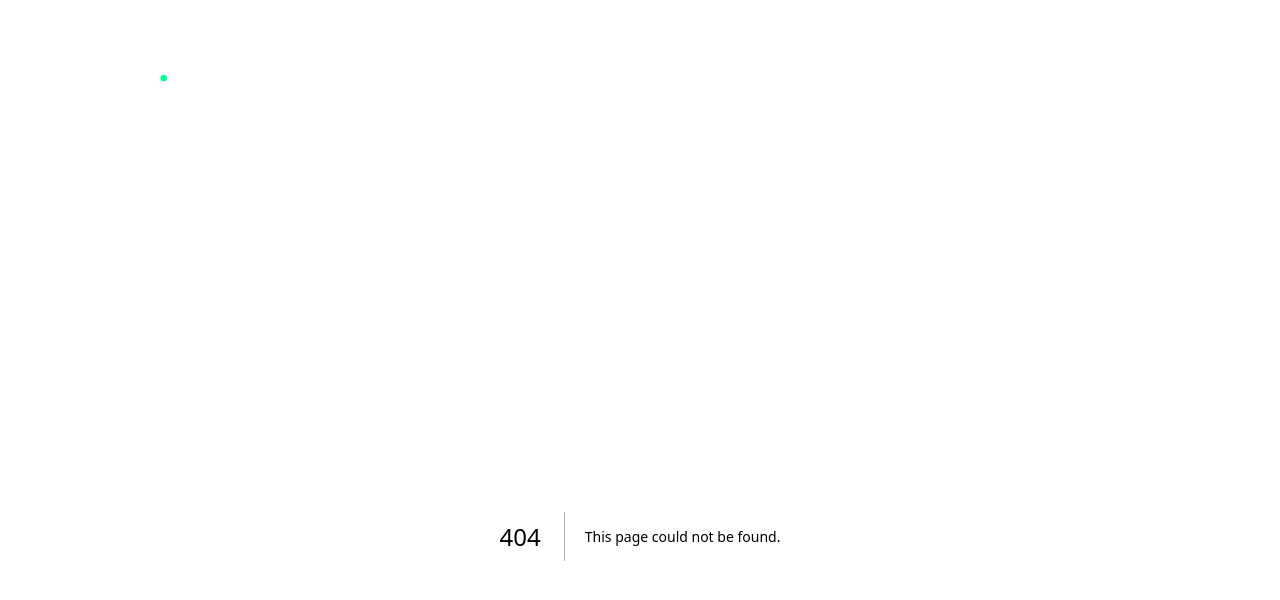
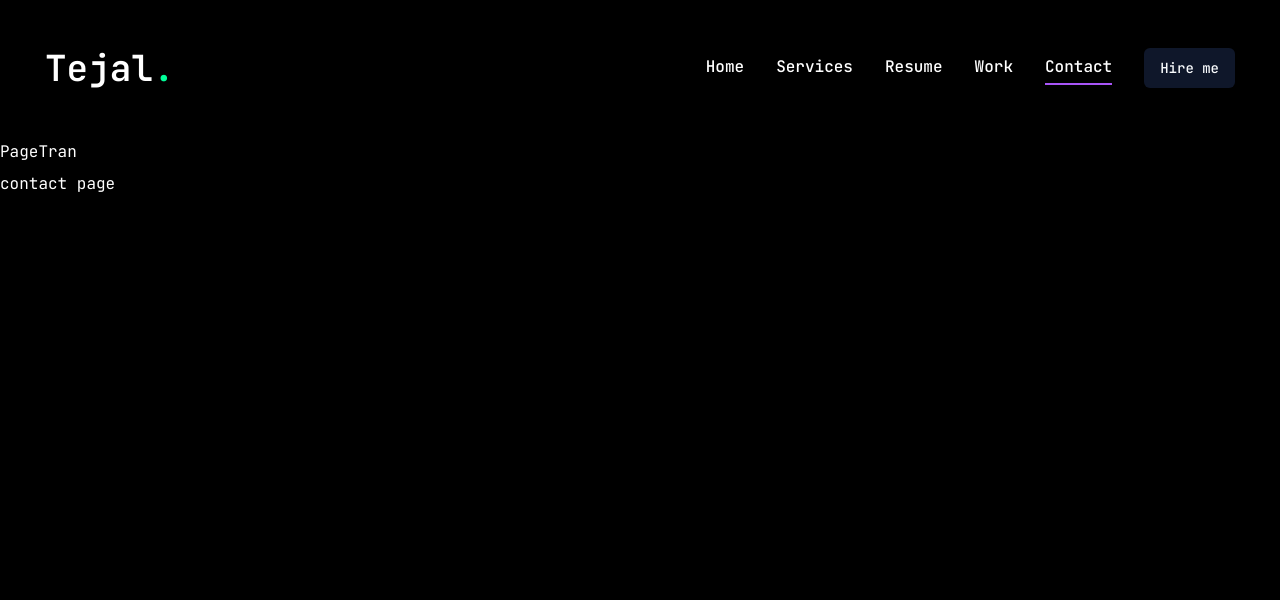
Before and after one commit to TejalAGunjal/Tejal-Portfolio, a Next.js app: page /contact in a window 1280 px wide. Before the commit this address had no page. Shown: the top 600 px of the page. Built offline with nearby package versions, Linux system fonts and the light colour scheme.

Commit message:
Nav pages created and styling added to nav

```diff
--- /dev/null
+++ b/app/contact/page.jsx
@@ -0,0 +1,7 @@
+import React from "react";
+
+const Contact = () => {
+  return <div> contact page</div>;
+};
+
+export default Contact;
--- a/app/layout.jsx
+++ b/app/layout.jsx
@@ -2,6 +2,7 @@
 import "./globals.css";
 
 import Header from "@/components/Header";
+import PageTransition from "@/components/PageTransition";
 
 const jetbrainsMono = JetBrains_Mono({
   subsets: ["latin"],
@@ -20,7 +21,7 @@
     <html lang="en">
       <body className={className}>
         <Header />
-
+        <PageTransition></PageTransition>
         {children}
       </body>
     </html>
--- /dev/null
+++ b/app/resume/page.jsx
@@ -0,0 +1,7 @@
+import React from "react";
+
+const Resume = () => {
+  return <div> Resume page</div>;
+};
+
+export default Resume;
--- /dev/null
+++ b/app/services/page.jsx
@@ -0,0 +1,7 @@
+import React from "react";
+
+const Services = () => {
+  return <div> Services page</div>;
+};
+
+export default Services;
--- /dev/null
+++ b/app/work/page.jsx
@@ -0,0 +1,7 @@
+import React from "react";
+
+const Work = () => {
+  return <div> Work page</div>;
+};
+
+export default Work;
--- a/components/Header.jsx
+++ b/components/Header.jsx
@@ -1,18 +1,28 @@
 import Link from "next/link";
 import { Button } from "./ui/button";
+// Components
 import Nav from "@/components/Nav";
+
 const Header = () => {
   return (
     <header className="py-8 xl:py-12 text-white">
-      <div className="container mx-auto">
+      <div className="container mx-auto flex justify-between items-center">
         {/* logo */}
         <Link href="/">
           <h1 className="text-4xl font-semibold">
             Tejal<span className="text-accent">.</span>
           </h1>
         </Link>
-        {/* desktop nav */}
-        <Nav />
+
+        {/* desktop nav and hire me button */}
+        <div className="hidden xl:flex items-center gap-8">
+          <Nav />
+          <Link href="/contact">
+            <Button>Hire me</Button>
+          </Link>
+        </div>
+        {/* Mobile Navigation */}
+        <div className="xl:hidden">mobile nav</div>
       </div>
     </header>
   );
--- a/components/Nav.jsx
+++ b/components/Nav.jsx
@@ -1,7 +1,57 @@
-import React from "react";
+"use client";
+
+import Link from "next/link";
+import { usePathname } from "next/navigation";
+
+const links = [
+  {
+    name: "home",
+    path: "/",
+  },
+  {
+    name: "services",
+    path: "/services",
+  },
+  {
+    name: "resume",
+    path: "/resume",
+  },
+  {
+    name: "work",
+    path: "/work",
+  },
+  {
+    name: "contact",
+    path: "/contact",
+  },
+];
 
 const Nav = () => {
-  return <nav></nav>;
+  const pathname = usePathname();
+  console.log(pathname);
+  return (
+    <nav className="flex gap-8">
+      {links.map((link, index) => {
+        return (
+          <Link
+            href={link.path}
+            key={index}
+            // className={
+            //   '${link.path === pathname && "text-accent border-b-2 border-accent"}'
+            // }
+            // className={`${
+            //   link.name === "home" ? "border-b-2" : ""
+            // } capitalize font-medium hover:text-purple-500 transition-all`}
+            className={`${
+              link.path === pathname ? "border-b-2 border-purple-500" : ""
+            } capitalize font-medium hover:text-purple-500 transition-all`}
+          >
+            {link.name}
+          </Link>
+        );
+      })}
+    </nav>
+  );
 };
 
 export default Nav;
--- /dev/null
+++ b/components/PageTransition.jsx
@@ -0,0 +1,5 @@
+const PageTransition = () => {
+  return <div>PageTran</div>;
+};
+
+export default PageTransition;
```
